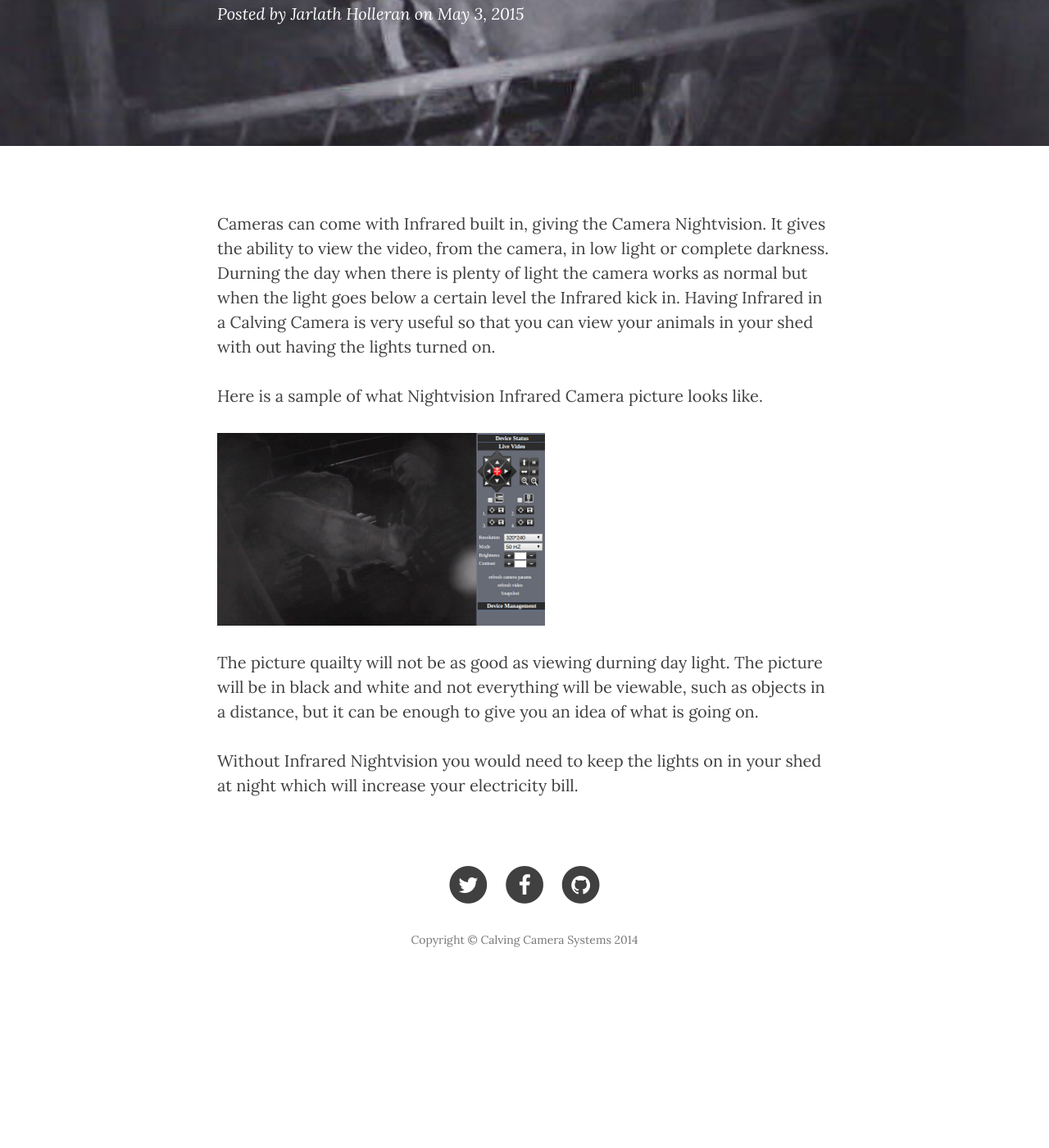
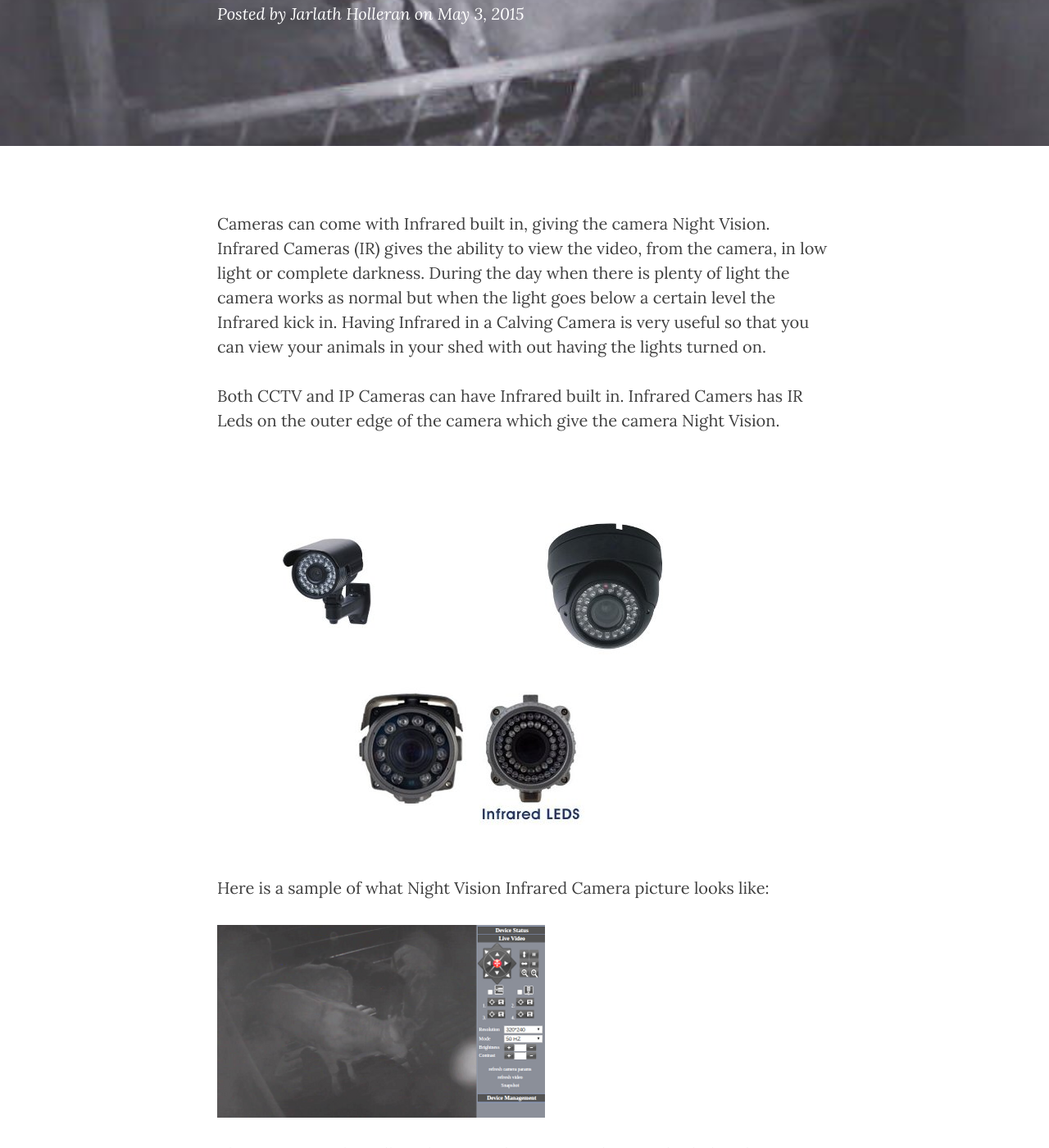
Before and after one commit to jholleran/calvingcamerareviews, a Jekyll site: the page built from _posts/2015-05-03-infrared-calving-cameras.markdown, in a window 1280 px wide and 1400 px high, scrolled down 298 px. Shown: the whole window at 82% size. Built offline with Jekyll 4.4.1, drawn with Linux system fonts in a browser that asks for light colours; nearby versions of some CDN libraries; before the commit the page ends 1520 px from its top, so only the background shows below that; some of the changed text lies outside the part shown.

Commit message:
added infrared content

```diff
--- a/_posts/2015-05-03-infrared-calving-cameras.markdown
+++ b/_posts/2015-05-03-infrared-calving-cameras.markdown
@@ -10,13 +10,17 @@ description: |
 categories: cameras
 ---
 
-Cameras can come with Infrared built in, giving the Camera Nightvision. It gives the ability to view the video, from the camera, in low light or complete darkness. Durning the day when there is plenty of light the camera works as normal but when the light goes below a certain level the Infrared kick in.
+Cameras can come with Infrared built in, giving the camera Night Vision. Infrared Cameras (IR) gives the ability to view the video, from the camera, in low light or complete darkness. During the day when there is plenty of light the camera works as normal but when the light goes below a certain level the Infrared kick in.
 Having Infrared in a Calving Camera is very useful so that you can view your animals in your shed with out having the lights turned on.
 
-Here is a sample of what Nightvision Infrared Camera picture looks like.
+Both CCTV and IP Cameras can have Infrared built in. Infrared Camers has IR Leds on the outer edge of the camera which give the camera Night Vision.
+
+<img src="{{site.baseurl}}/img/ir-camera-leds.jpg" alt="infrared night vision camera leds">
+
+Here is a sample of what Night Vision Infrared Camera picture looks like:
 
 <img src="{{site.baseurl}}/img/infrared-night-camera.png" alt="infrared night vision camera">
 
-The picture quailty will not be as good as viewing durning day light. The picture will be in black and white and not everything will be viewable, such as objects in a distance, but it can be enough to give you an idea of what is going on.
+The picture quailty will not be as good as viewing durning day light. The picture will be in black and white and not everything will be viewable, such as objects in a distance, but it can be enough to give you an idea of what is going on. Always check the distance that the IR Leds can view on the camera. The product details should contain this information. Some cameras can view only 25 meters night vision other can view 100 meters.
 
-Without Infrared Nightvision you would need to keep the lights on in your shed at night which will increase your electricity bill.
+Without Infrared Night Vision you would need to keep the lights on in your shed at night which will increase your electricity bill.
```
Also changed, not shown: img/infrared-camera.png, img/infrared-night-camera.png, img/ir-camera-leds.jpg (added).
